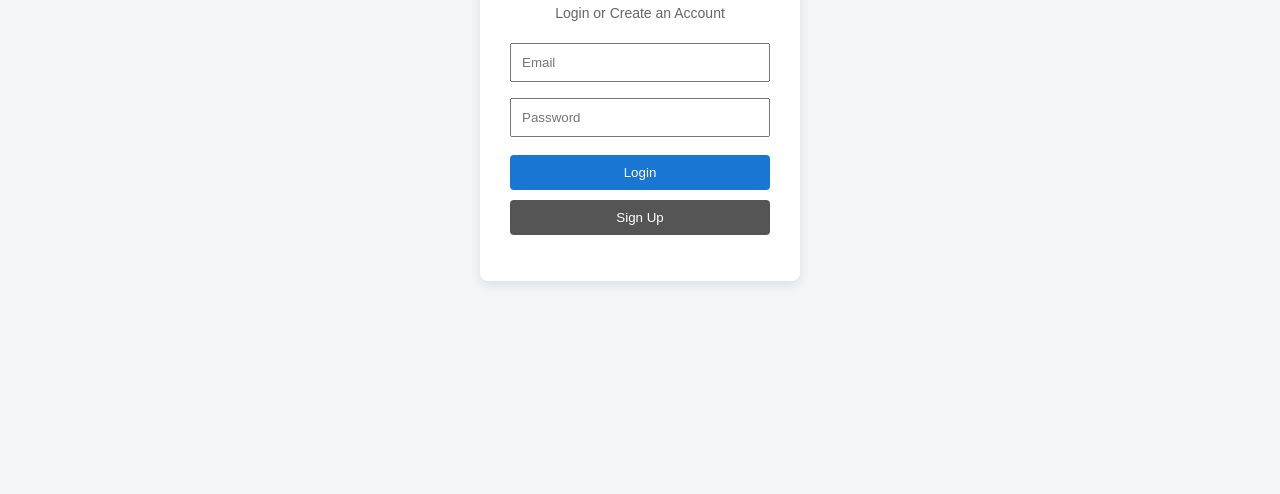
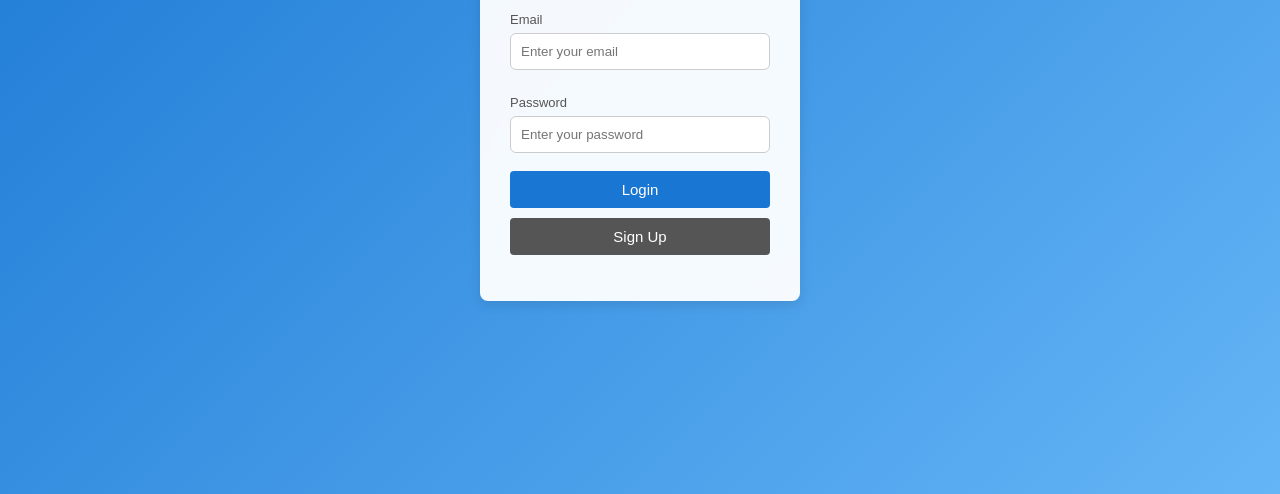
Before and after one commit to Chandu2226/Smart_Issue_Board, a plain HTML site: page index.html in a window 1280 px wide. Shown: the part 306-800 px from the top of the page. Drawn offline with Linux system fonts and the light colour scheme; no server answers.

Commit message:
UI polish and form improvements

```diff
--- a/css/style.css
+++ b/css/style.css
@@ -207,3 +207,80 @@ body {
   padding: 8px;
   border-radius: 4px;
 }
+/* ---------- LOGIN PAGE POLISH ---------- */
+
+.auth-body {
+  background: linear-gradient(135deg, #1976d2, #64b5f6);
+}
+
+.glass {
+  backdrop-filter: blur(10px);
+  background: rgba(255, 255, 255, 0.95);
+}
+
+.title {
+  font-size: 24px;
+  margin-bottom: 5px;
+  color: #1976d2;
+}
+
+.input-group {
+  text-align: left;
+  margin-top: 15px;
+}
+
+.input-group label {
+  font-size: 13px;
+  color: #555;
+}
+
+.input-group input {
+  width: 100%;
+  padding: 10px;
+  margin-top: 5px;
+  border-radius: 6px;
+  border: 1px solid #ccc;
+}
+
+.btn {
+  width: 100%;
+  padding: 10px;
+  margin-top: 15px;
+  border-radius: 6px;
+  border: none;
+  cursor: pointer;
+  font-size: 15px;
+}
+
+.btn.primary {
+  background: #1976d2;
+  color: white;
+}
+
+.btn.primary:hover {
+  background: #125ca1;
+}
+
+.btn.secondary {
+  background: #444;
+  color: white;
+}
+
+.btn.secondary:hover {
+  background: #222;
+}
+
+.auth-card {
+  animation: fadeIn 0.6s ease;
+}
+
+@keyframes fadeIn {
+  from {
+    opacity: 0;
+    transform: translateY(10px);
+  }
+  to {
+    opacity: 1;
+    transform: translateY(0);
+  }
+}
--- a/index.html
+++ b/index.html
@@ -7,17 +7,24 @@
 </head>
 <body class="auth-body">
 
-  <div class="auth-card">
-    <h2>Smart Issue Board</h2>
-    <p class="subtitle">Login or Create an Account</p>
+  <div class="auth-card glass">
+     <h2 class="title">Smart Issue Board</h2>
+  <p class="subtitle">Login or Create an Account</p>
 
-    <input type="email" id="email" placeholder="Email" />
-    <input type="password" id="password" placeholder="Password" />
+  <div class="input-group">
+    <label>Email</label>
+    <input type="email" id="email" placeholder="Enter your email">
+  </div>
 
-    <button id="loginBtn">Login</button>
-    <button id="signupBtn" class="secondary">Sign Up</button>
+  <div class="input-group">
+    <label>Password</label>
+    <input type="password" id="password" placeholder="Enter your password">
+  </div>
 
-    <p id="authMessage" class="message"></p>
+  <button id="loginBtn" class="btn primary">Login</button>
+  <button id="signupBtn" class="btn secondary">Sign Up</button>
+
+  <p id="authMessage" class="message"></p>
   </div>
 
   <script type="module" src="js/auth.js"></script>
```
Also changed, not shown: dashboard.html (+7 -6 lines).
